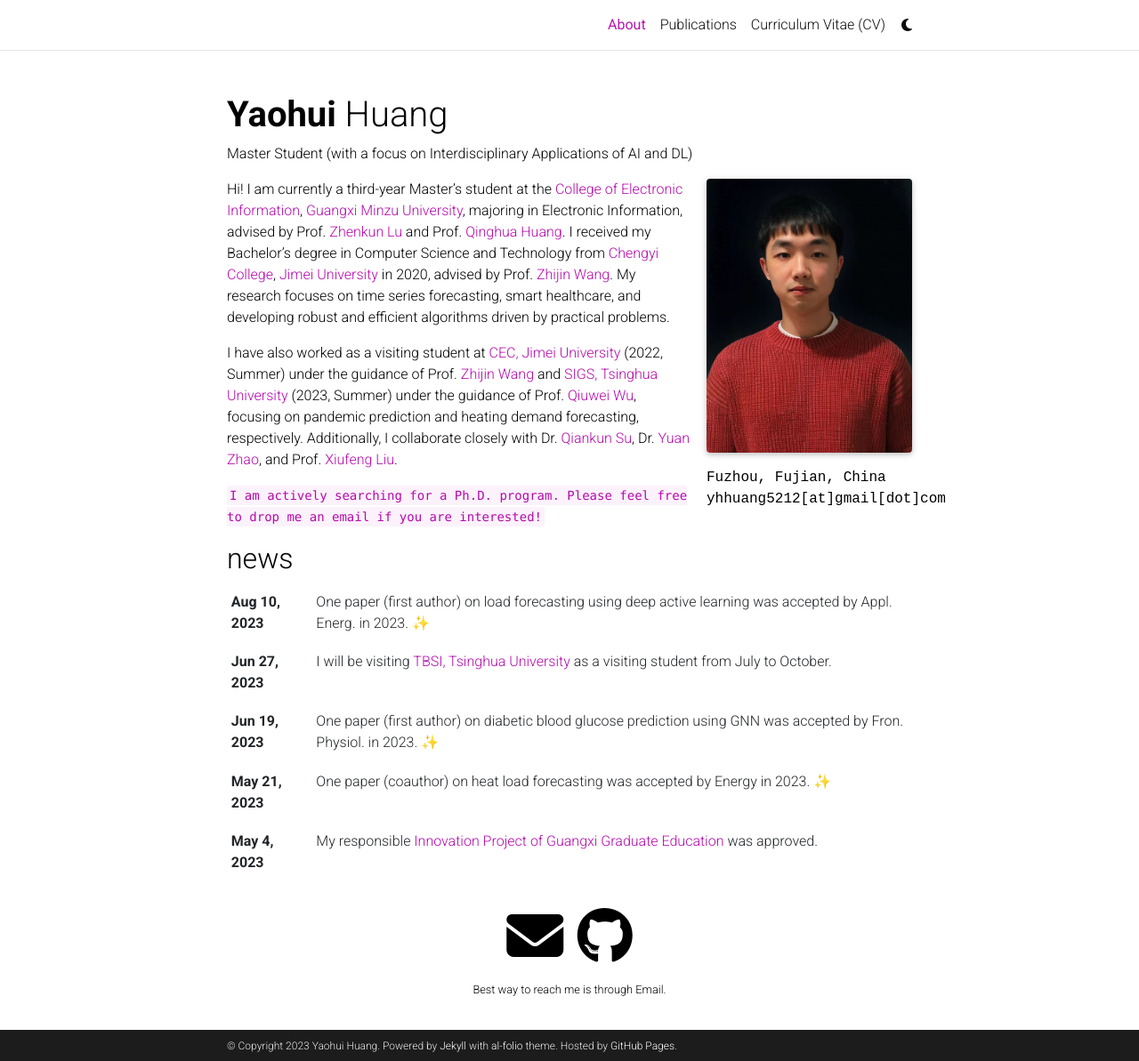
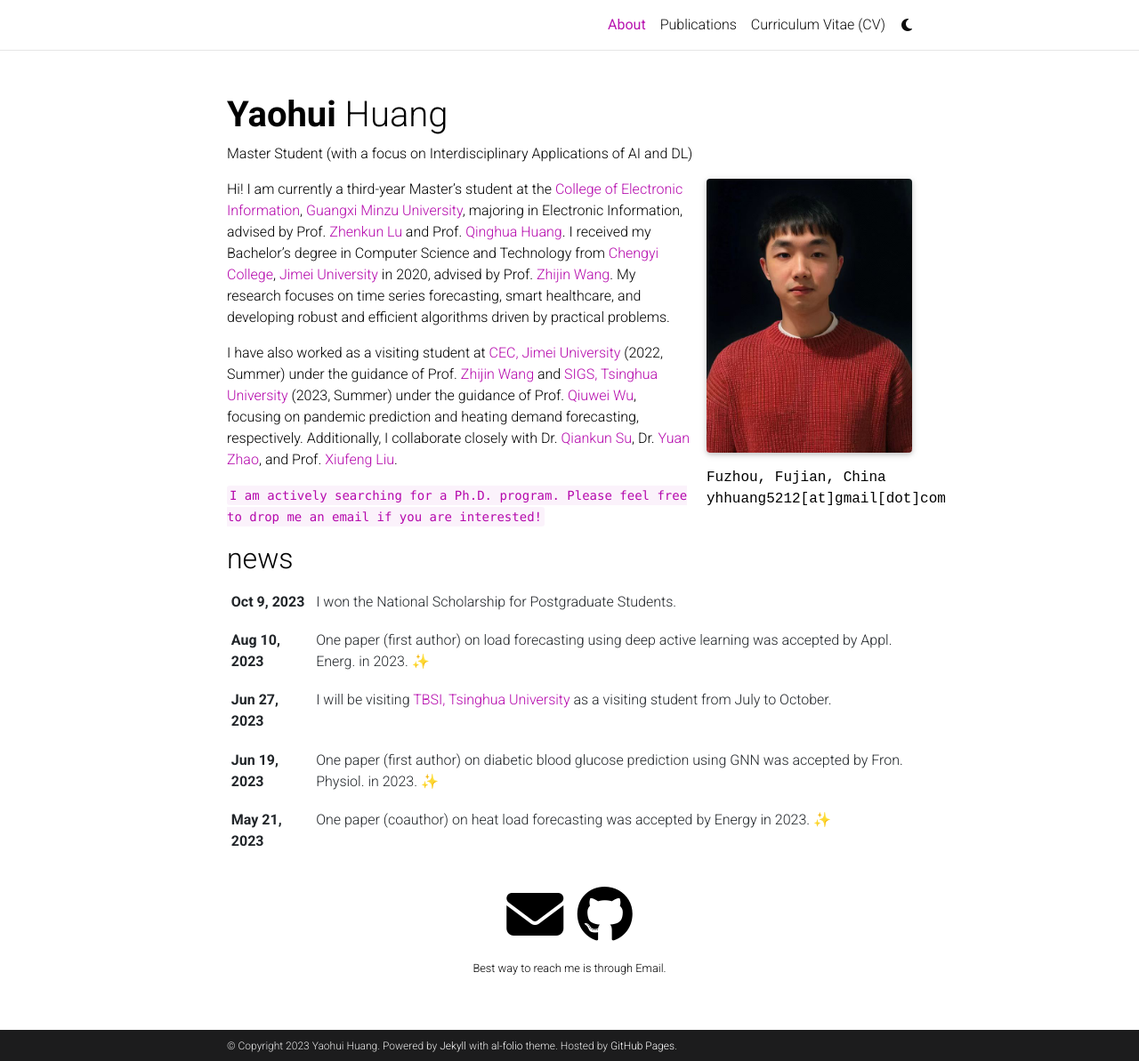
Before and after one commit to Yaohui-Huang/yaohui-huang.github.io, a Jekyll site: the page built from _pages/about.md, in a window 1280 px wide and 1193 px high. Shown: the whole window at 89% size. Built offline with Jekyll 4.4.1, drawn with Linux system fonts in a browser that asks for light colours; full-size pictures stand in for the smaller copies a plugin makes; emoji names are drawn with the system emoji font; comment, search, counter and statistics services are not loaded; a style sheet for code colours, icons or effects is not loaded.

Commit message:
update news

```diff
--- a/_data/cv.yml
+++ b/_data/cv.yml
@@ -156,13 +156,14 @@
   contents:
     - year: 2023
       items:
+        - <strong>National scholarship for graduate students</strong>
         - Excellent Party Member of College of Electronic Information, Guangxi Minzu University
         - Excellent League Member of College of Electronic Information, Guangxi Minzu University
     - year: 2022
       items:
         - <strong>IEA/AIE 2022 Best Special Session Paper Award</strong>
         - <strong>National scholarship for graduate students</strong>
-        - The Third-class Academic Scholarship of Graduate Students
+        # - The Third-class Academic Scholarship of Graduate Students
         - The Silver Award of the 10th "Challenge Cup" Guangxi College Student Business Plan Competition
         - The Excellence Award of 13rd "Blue Bridge Cup" International Collegiate Programming Contest
           - (Final Competition, Postgraduate Division)
```
Also changed, not shown: _news/announcemetn_2023-6.md (added, +8 -0 lines).
